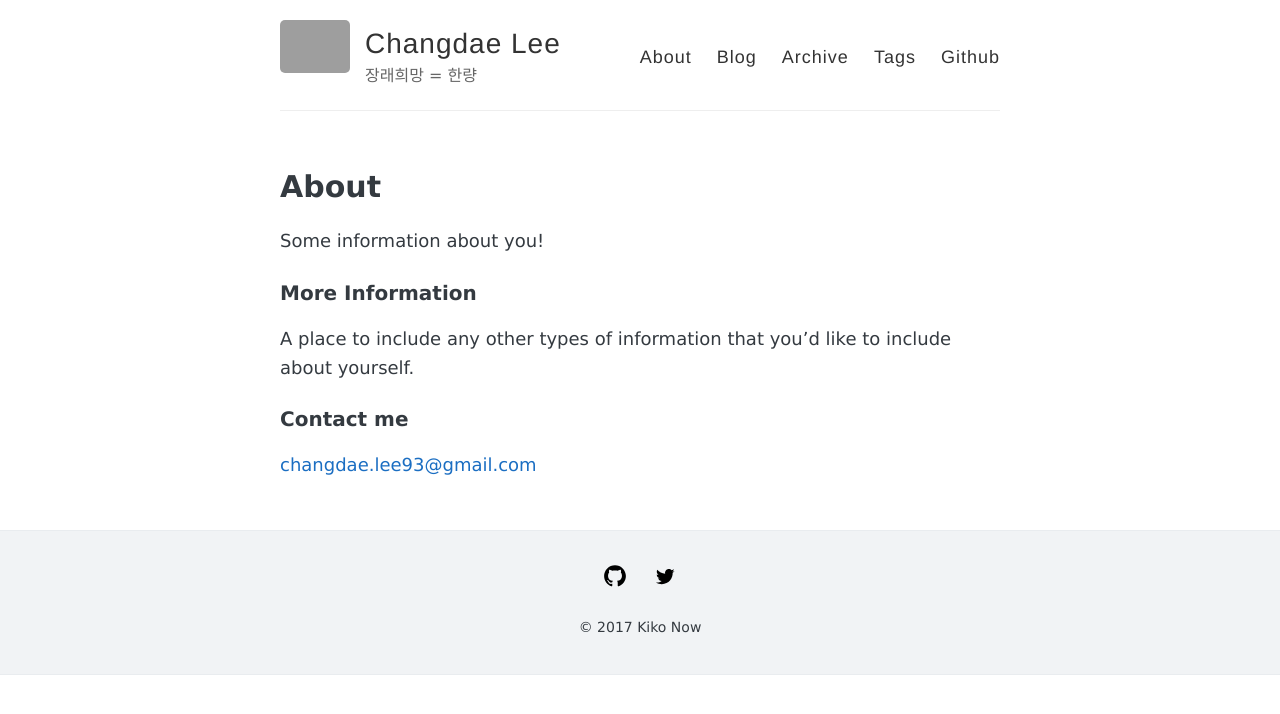
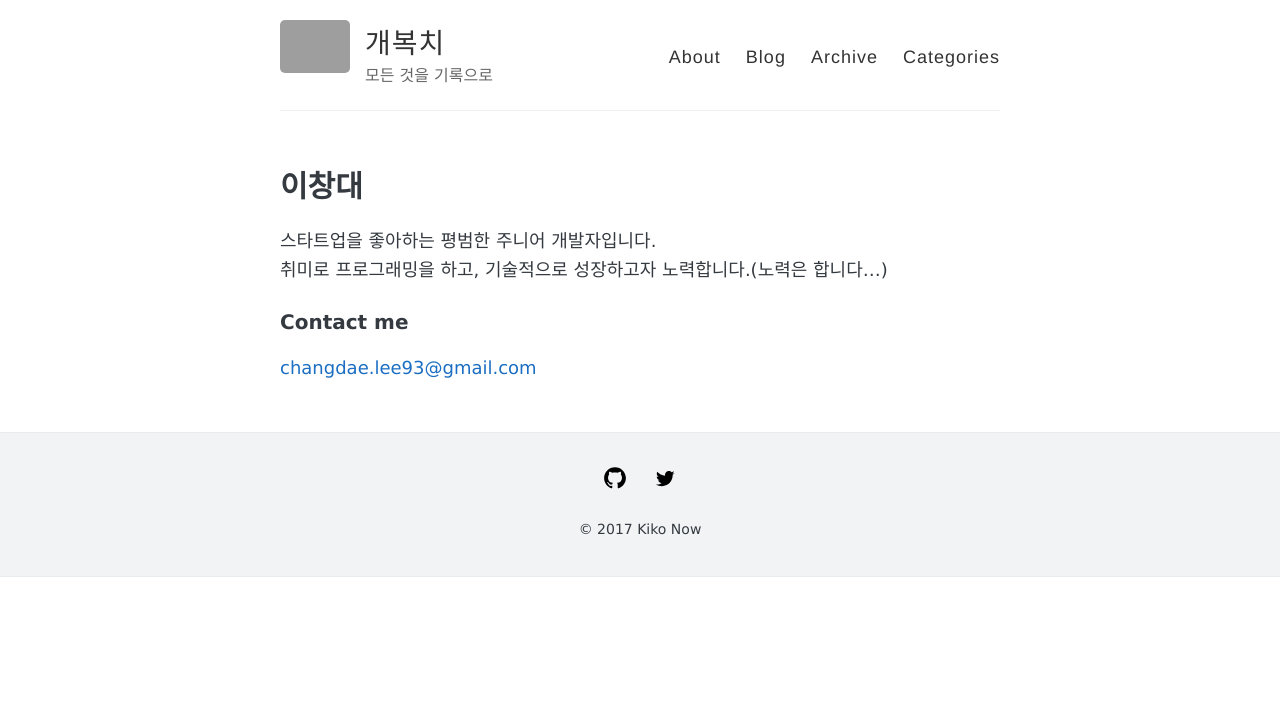
Before and after one commit to changdae-lee/changdae-lee.github.io, a Jekyll site: the page built from about.md, in a window 1280 px wide. Shown: the top 714 px of the page. Built offline with Jekyll 4.4.1, drawn with Linux system fonts in a browser that asks for light colours; grey boxes are pictures that could not be loaded.

Commit message:
edit about page and blog title.

```diff
--- a/_config.yml
+++ b/_config.yml
@@ -3,17 +3,17 @@
 #
 
 # Name of your site (displayed in the header)
-name: Changdae Lee
+name: 개복치
 
 # Short bio or description (displayed in the header)
-description: 장래희망 = 한량
+description: 모든 것을 기록으로
 
 #
 # Flags below are optional
 #
 
 # URL of your avatar or profile pic (you could use your GitHub profile pic)
-avatar: https://raw.githubusercontent.com/barryclark/jekyll-now/master/images/jekyll-logo.png
+avatar: https://user-images.githubusercontent.com/30650374/47948224-1a936a80-df70-11e8-9461-00901af88e9d.png
 
 
 # Tabs in header. There are 'Blog', 'About', 'Archive', 'Tags'
@@ -26,10 +26,8 @@ navigation:
     url: /
   - name: Archive
     url: /archive
-  - name: Tags
+  - name: Categories
     url: /tags
-  - name: Github
-    url: https://github.com/changdae-lee/
 
 # Pagination
 paginate: 5
@@ -41,7 +39,7 @@ footer-links:
   email:
   facebook:
   flickr:
-  github: AWEEKJ/kiko-now
+  github: changdae-lee
   googleplus: # anything in your profile username that comes after plus.google.com/
   instagram:
   linkedin:
--- a/about.md
+++ b/about.md
@@ -1,14 +1,11 @@
 ---
 layout: page
-title: About
+title: 이창대
 permalink: /about/
 ---
 
-Some information about you!
-
-### More Information
-
-A place to include any other types of information that you'd like to include about yourself.
+스타트업을 좋아하는 평범한 주니어 개발자입니다. <br>
+취미로 프로그래밍을 하고, 기술적으로 성장하고자 노력합니다.(노력은 합니다...)
 
 ### Contact me
 
```
